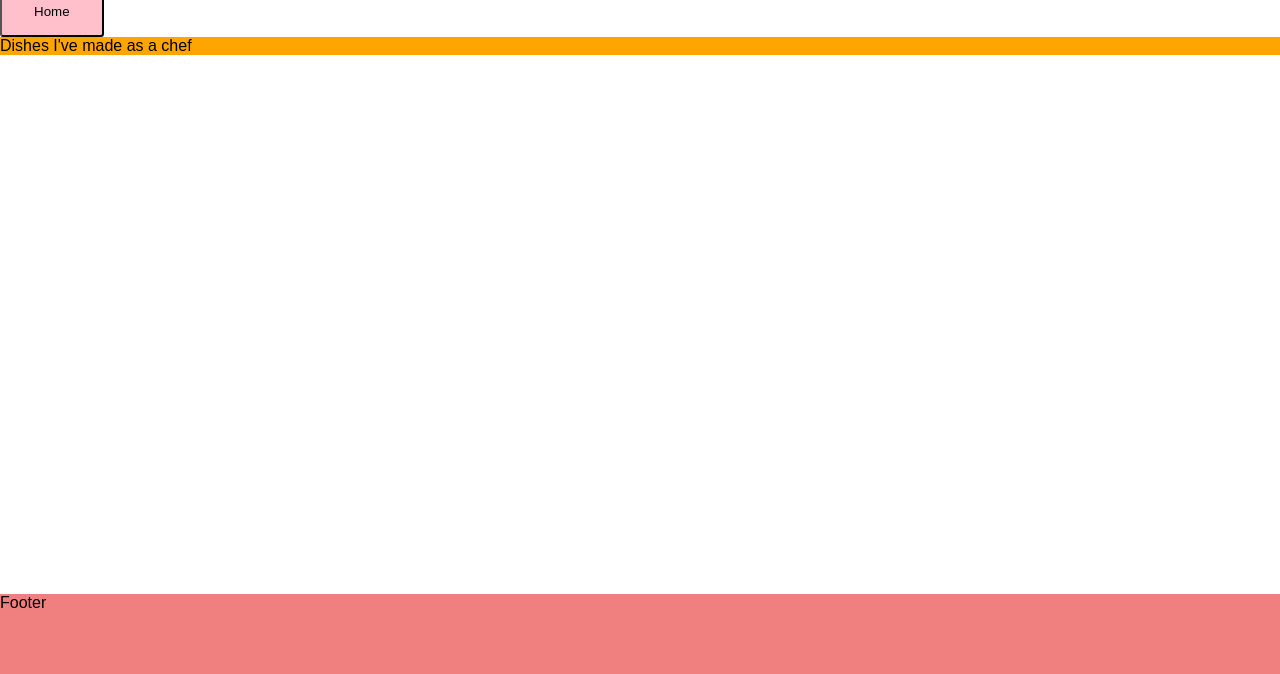
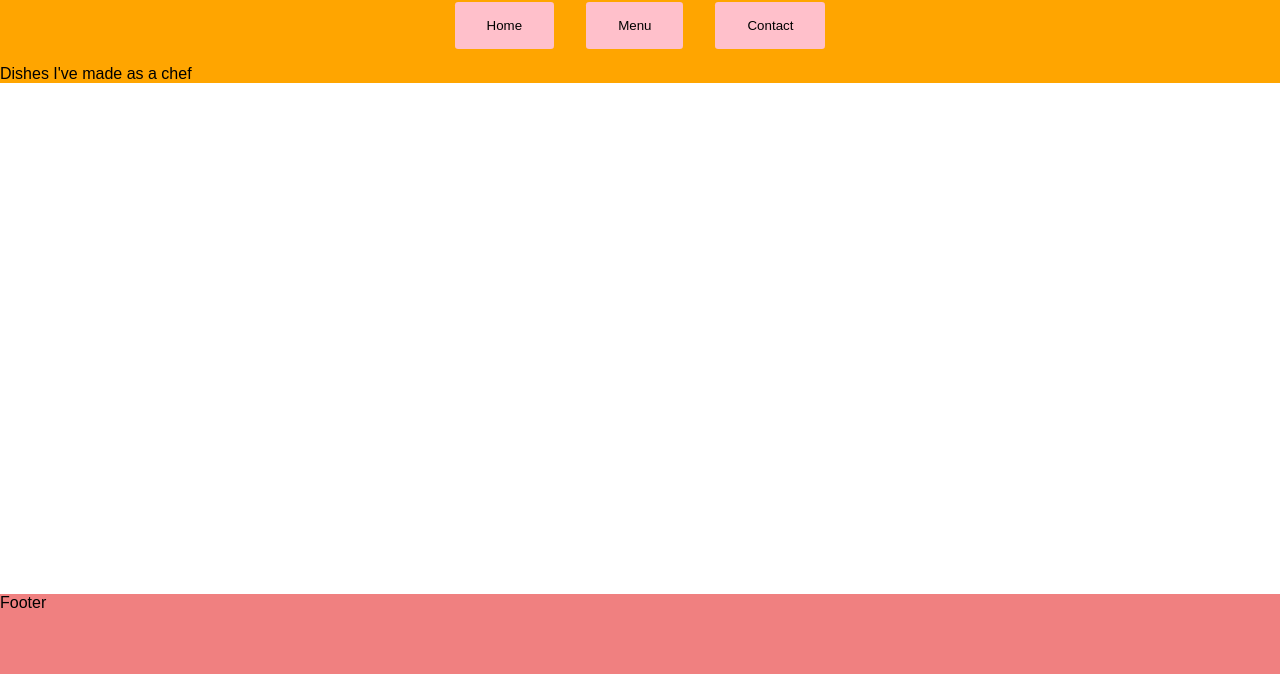
Before and after one commit to littledragonshrimp/restaurantPageOdin, a website built with webpack: page dist/index.html in a window 1280 px wide. Shown: the part 126-800 px from the top of the page. Built offline with nearby package versions, Linux system fonts and the light colour scheme.

Commit message:
adds nav section

```diff
--- a/src/home.js
+++ b/src/home.js
@@ -8,7 +8,7 @@ function homeHeader() {
   chefImage.alt = "Chef";
 
   // Lodash, now imported by this script
-  element.innerHTML = _.join(["jordan's restaurant"], " ");
+  element.innerHTML = "Jordan's restaurant";
 
   element.classList.add("globalNav");
   element.appendChild(chefImage);
@@ -21,8 +21,7 @@ function headerNav() {
   const element = document.createElement("nav");
   const btn1 = document.createElement("button");
   const btn2 = document.createElement("button");
-
-  const total = element.appendChild(btn1);
+  const btn3 = document.createElement("button");
 
   btn1.innerHTML = "Home";
   btn1.classList.add("homeBtn");
@@ -30,8 +29,17 @@ function headerNav() {
   btn2.innerHTML = "Menu";
   btn2.classList.add("menuBtn");
 
-  return total;
+  btn3.innerHTML = "Contact";
+  btn3.classList.add("contactBtn");
+
+  element.appendChild(btn1);
+  element.appendChild(btn2);
+  element.appendChild(btn3);
+
+  return element;
 }
+
+function makeButton() {}
 
 function homeBody() {
   const element = document.createElement("section");
--- a/src/styles.css
+++ b/src/styles.css
@@ -26,7 +26,7 @@ img{
 nav{
   display: flex;
   justify-content: center;
-  background-color: rgb(98, 152, 101);;
+  background-color: orange;
 }
 
 section{
@@ -47,8 +47,10 @@ footer{
 button{
   background-color: pink;
 
+  border: none;
   padding: 1rem 2rem 1rem 2rem;
   border-radius: .2rem;
+  margin: 1rem;
 }
 
 button:hover{
```
Also changed, not shown: dist/bundle.js.
